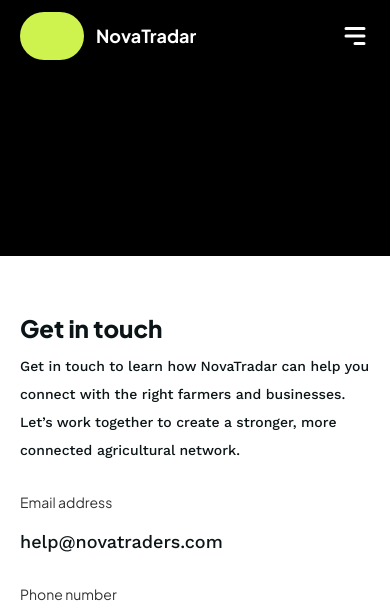
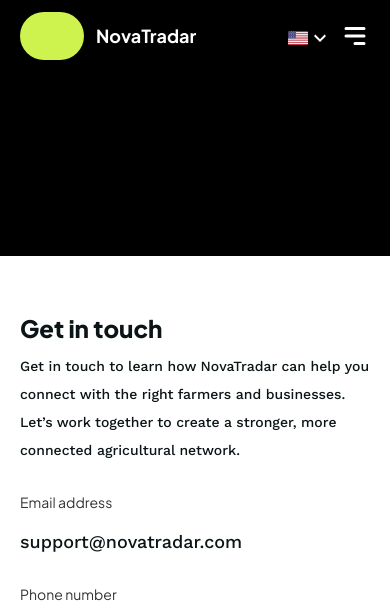
Before and after one commit to eadelekeife/novatraders, a Next.js app: page /contact in a window 390 px wide. Shown: the top 603 px of the page. Built offline with nearby package versions, Linux system fonts and the light colour scheme.

Commit message:
ui design

```diff
--- a/src/app/contact/page.tsx
+++ b/src/app/contact/page.tsx
@@ -28,7 +28,7 @@
                   <div className="flex justify-between items-center">
                     <div>
                       <h5 className="text-sm md:text-base text-black mb-4 opacity-80">{t.emailAddress}</h5>
-                      <a href="mailTo:help@novatraders.com" className="text-lg md:text-2xl font-medium">help@novatraders.com</a>
+                      <a href="mailTo:help@novatraders.com" className="text-lg md:text-2xl font-medium">support@novatradar.com</a>
                     </div>
                     <div></div>
                   </div>
--- a/src/components/nav.tsx
+++ b/src/components/nav.tsx
@@ -106,7 +106,7 @@
                                 <Link className={`text-sm opacity-70 text-white `} href="/about">About Us</Link>
                             </li>
                             <li>
-                                <Link className={`text-sm opacity-70 text-white `} href="/shop">Shop</Link>
+                                <Link className={`text-sm opacity-70 text-white `} href="/products">Our Products</Link>
                             </li>
                             <li>
                                 <Link className={`text-sm opacity-70 text-white `} href="contact">Contact Us</Link>
@@ -140,9 +140,32 @@
                             </li>
                         </ul>
                     </div>
-                    <div onClick={toggleDisplayDrawer} className="block md:hidden">
-                        <HiMenuAlt3 className={`text-3xl text-white`} />
-                    </div>
+                    <ul className="flex gap-2 items-center md:hidden">
+                        <div>
+                            <Dropdown menu={{ items }}>
+                                <a onClick={(e) => e.preventDefault()}>
+                                    <Space>
+                                        <div className="flex items-center pt-2">
+                                            {
+                                                currentCountry === "en" ?
+                                                    <Image src={USImg} alt="USImg" className="w-auto h-[20px]" />
+                                                    : currentCountry === "ru" ?
+                                                        <Image src={RuImg} alt="USImg" className="w-auto h-[20px]" />
+                                                        : currentCountry === "ar" ?
+                                                            <Image src={ArImg} alt="USImg" className="w-auto h-[20px]" />
+                                                            :
+                                                            <Image src={FrImg} alt="USImg" className="w-auto h-[20px]" />
+                                            }
+                                            <MdKeyboardArrowDown className="text-2xl text-white" />
+                                        </div>
+                                    </Space>
+                                </a>
+                            </Dropdown>
+                        </div>
+                        <div onClick={toggleDisplayDrawer}>
+                            <HiMenuAlt3 className={`text-3xl text-white`} />
+                        </div>
+                    </ul>
                     <Modal open={openMenu} onClose={toggleMenuDisplay} onCancel={toggleMenuDisplay} footer={null}>
                         <h4 className="text-xl md:text-2xl mb-10 font-bold text-center">Get a Free Quote</h4>
                         <div className="grid grid-cols-2 gap-5 mb-5 items-center">
@@ -193,7 +216,7 @@
                                     <Link href="/about">About Us</Link></li>
                                 <li onClick={toggleDisplayDrawer}
                                     className="text-sm font-medium text-black font-worksans border-b border-solid border-[#F2F2F2] px-4 py-5">
-                                    <Link href="/shop">Shop</Link></li>
+                                    <Link href="/products">Our Products</Link></li>
                                 <li onClick={toggleDisplayDrawer}
                                     className="text-sm font-medium text-black font-worksans border-b border-solid border-[#F2F2F2] px-4 py-5">
                                     <Link href="/contact"> Contact Us</Link></li>
```
Also changed, not shown: src/app/products/page.tsx (renamed from src/app/shop/page.tsx).
